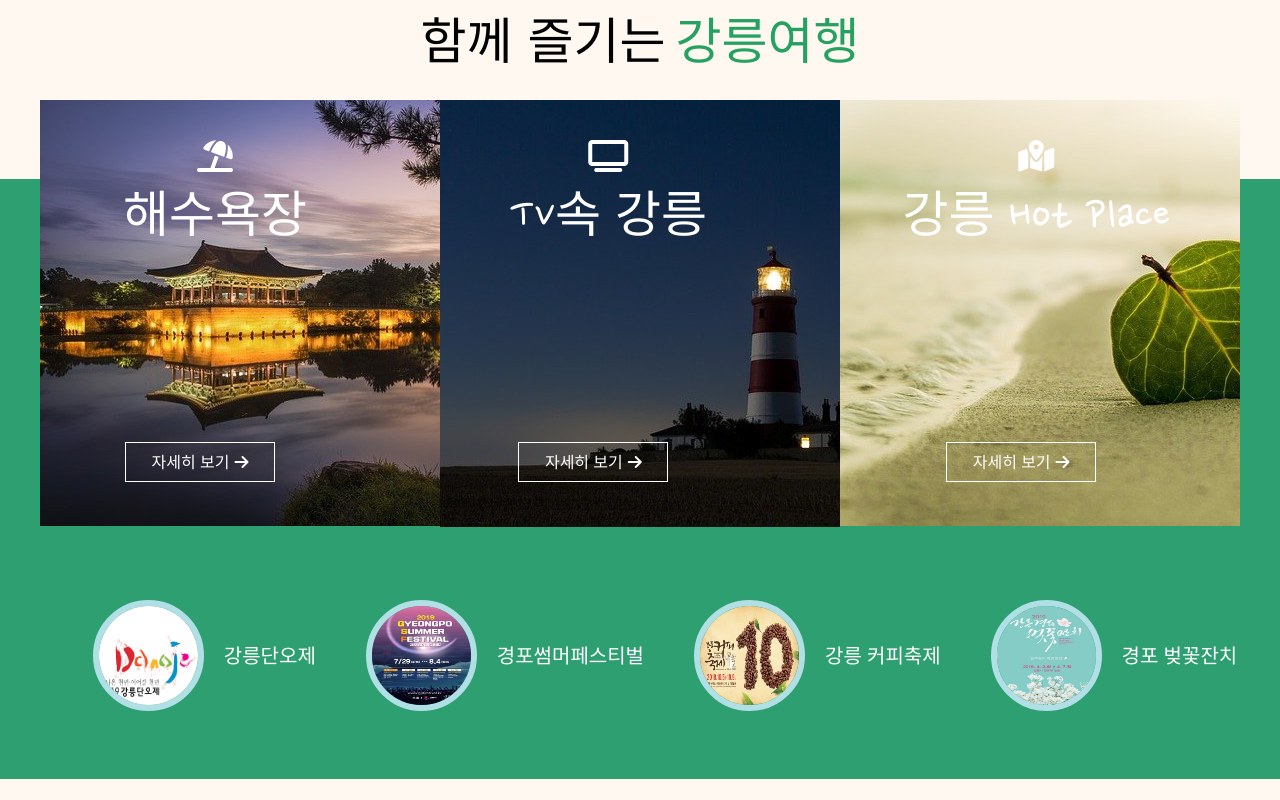
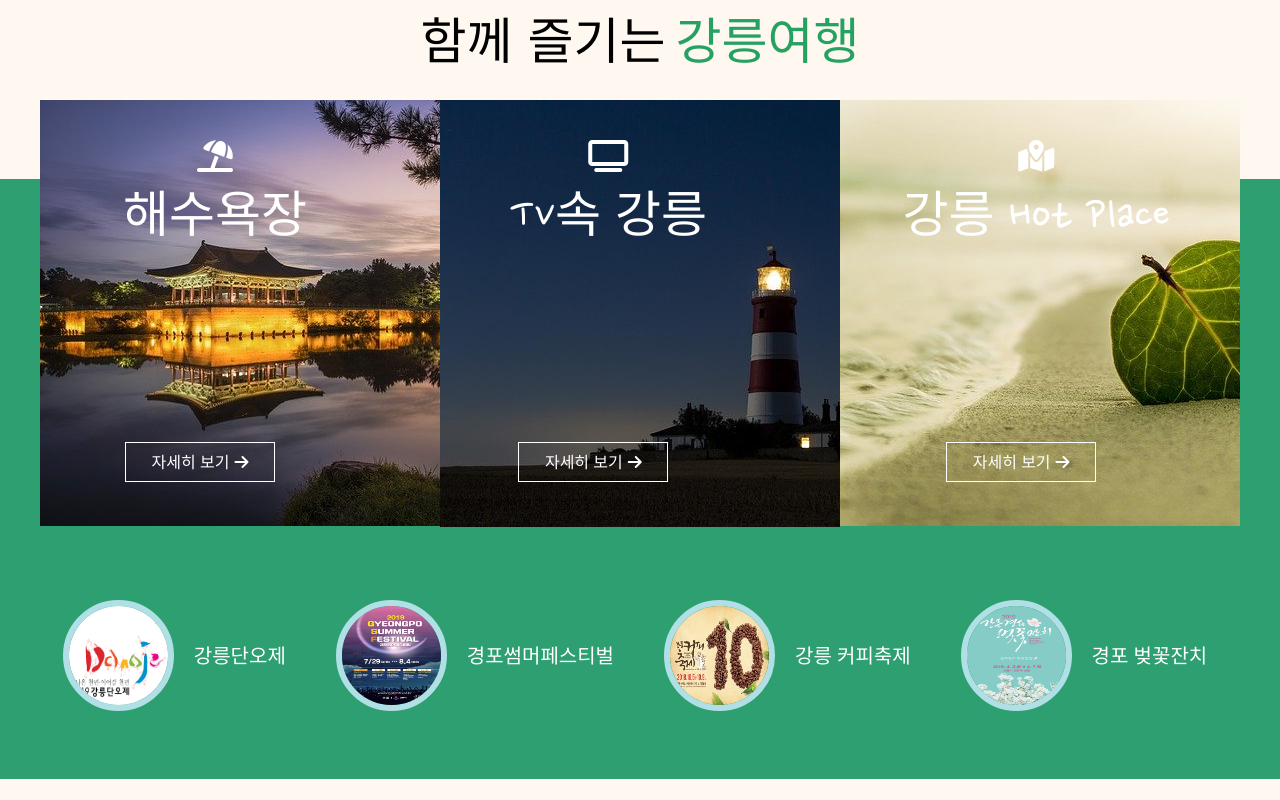
Before and after one commit to Prosted/Gangneung, a plain HTML site: page main-page.html in a window 1280 px wide. Shown: the part 1921-2721 px from the top of the page. Drawn offline with nearby package versions, Linux system fonts and the light colour scheme; a web font is replaced by a local one.

Commit message:
Update main.css

```diff
--- a/screens/main.css
+++ b/screens/main.css
@@ -591,7 +591,7 @@
   align-items: center;
   justify-content: center;
   margin-top: -200px;
-  margin-left: 100px;
+  margin-left: 40px;
 }
 
 .festival {
```
